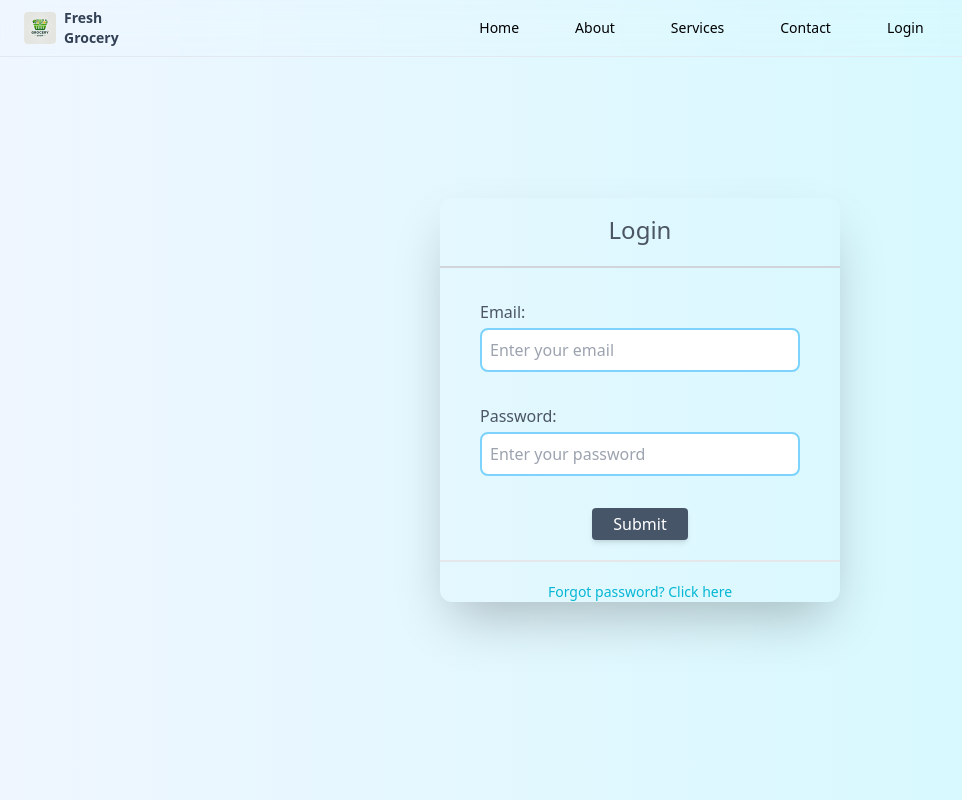
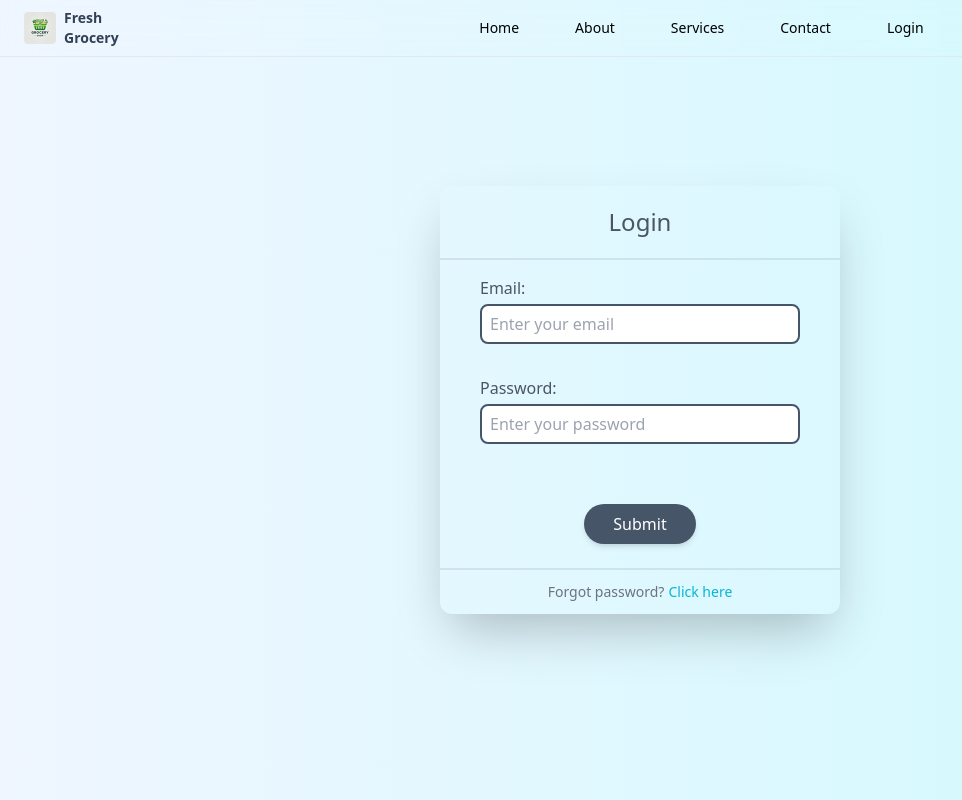
Before and after one commit to CodeWithDipankar/Grocery-Mangement-System, a React (Create React App) app in the folder frontend/: page /login in a window 1280 px wide. Shown: the whole page, without its empty margins (0-962 px from the left). Built offline with nearby package versions, Linux system fonts and the light colour scheme.

Commit message:
forgot password page added

```diff
--- a/frontend/src/App.jsx
+++ b/frontend/src/App.jsx
@@ -1,15 +1,16 @@
 import { BrowserRouter as Router, Routes, Route, Link } from "react-router-dom";
 import Navbar from "./components/navbar";
 import Login from "./components/login";
+import ForgotPassword from "./components/forgotpassword";
 
 function App() {
     return (
-        // <div className="bg-gradient-to-r from-cyan-100 to-blue-100 min-h-screen">
          <div className="min-h-screen bg-gradient-to-r from-blue-50 to-cyan-100">
             <Router>
                 <Navbar />
                 <Routes>
                     <Route path="/login" element={<Login />} />
+                    <Route path="/forgotpassword" element={<ForgotPassword />} />
                     {/* <Route path="/" element={<Home />} />
                     <Route path="/about" element={<About />} />
                     <Route path="/contact" element={<Contact />} /> */}
--- /dev/null
+++ b/frontend/src/components/forgotpassword.jsx
@@ -0,0 +1,34 @@
+export default function ForgotPassword() {
+    return (
+        <div className="flex items-center justify-center min-h-screen ">
+            <div className="space-y-5 rounded-xl bg-transparent bg-opacity-95 shadow-2xl w-auto max-w-md">
+                <div class ="divide-y-2 divide-slate-400/25">
+                    {/* Header */}
+                    <h2 className="py-5 text-2xl font-normal text-center text-gray-600">Forgot Password</h2>
+
+                    {/* Form Fields */}
+                    <div className="space-y-8 px-10 py-6">
+                        <div>
+                            <label htmlFor="Email/Phone" className="block text-gray-600 font-medium mb-1">Email / Phone number:</label>
+                            <input
+                                type="email"
+                                placeholder="Enter your registered email / phone no."
+                                className="w-80 px-2 py-1.5 border-2 border-slate-600 rounded-lg text-gray-700 focus:outline-none focus:ring-2 focus:ring-slate-500 transition duration-200"
+                            />
+                        </div>
+                    </div>
+                </div>
+
+                <div>
+                    <div className="pb-6 flex justify-center">
+                        <button className=" w-36 py-2 rounded-full font-light text-white  bg-slate-600 hover:bg-slate-800 shadow-md transition duration-300 border-slate-950">
+                            Generate OTP
+                        </button>
+                    </div>
+                </div>
+
+
+            </div>
+        </div>
+    );
+}
--- a/frontend/src/components/login.jsx
+++ b/frontend/src/components/login.jsx
@@ -1,46 +1,67 @@
+import { useNavigate } from "react-router-dom";
+
 export default function Login() {
+    const navigate = useNavigate();
+
     return (
-        <div className="flex items-center justify-center min-h-screen bg-">
+        <div className="flex items-center justify-center min-h-screen ">
             <div className="space-y-5 rounded-xl bg-transparent bg-opacity-95 shadow-2xl w-auto max-w-md">
-
-                {/* Header with Divider */}
-                <h2 className="mt-4 text-2xl font-normal text-center text-gray-600">Login</h2>
-                <div className="border-t-2 border-gray-300 "></div>
+                <div className="divide-y-2 divide-slate-400/25">
+                    {/* Header */}
+                    <h2 className="py-5 text-2xl font-normal text-center text-gray-600">
+                        Login
+                    </h2>
 
                     {/* Form Fields */}
-                <div className="space-y-8 px-10 py-3">
+                    <div className="space-y-8 px-10 py-4">
                         <div>
-                        <label htmlFor="Email" className="block text-gray-600 font-medium mb-1">Email:</label>
+                            <label
+                                htmlFor="Email"
+                                className="block text-gray-600 font-medium mb-1"
+                            >
+                                Email:
+                            </label>
                             <input
                                 type="email"
                                 placeholder="Enter your email"
-                            className="w-80 px-2 py-2 border-2 border-sky-300 rounded-lg text-gray-700 focus:outline-none focus:ring-2 focus:ring-cyan-400 transition duration-200"
+                                className="w-80 px-2 py-1.5 border-2 border-slate-600 rounded-lg text-gray-700 focus:outline-none focus:ring-2 focus:ring-slate-500 transition duration-200"
                             />
                         </div>
 
                         <div>
-                        <label htmlFor="Password" className="block text-gray-600 font-medium mb-1">Password:</label>
+                            <label
+                                htmlFor="Password"
+                                className="block text-gray-600 font-medium mb-1"
+                            >
+                                Password:
+                            </label>
                             <input
                                 type="password"
                                 placeholder="Enter your password"
-                            className="w-80 px-2 py-2 border-2 border-sky-300 rounded-lg text-gray-700 focus:outline-none focus:ring-2 focus:ring-cyan-400 transition duration-200"
+                                className="w-80 px-2 py-1.5 border-2 border-slate-600 rounded-lg text-gray-700 focus:outline-none focus:ring-2 focus:ring-slate-700 transition duration-200"
                             />
                         </div>
                     </div>
+                </div>
 
+                <div className="divide-y-2 divide-slate-400/25">
                     {/* Centered Submit Button */}
-                <div className="flex justify-center">
-                    <button className="w-24 py-1 rounded font-light text-white  bg-slate-600 hover:bg-slate-700 shadow-md transition duration-300border border-slate-500 hover:border-slate-400">
+                    <div className="pb-6 flex justify-center">
+                        <button className="mt-6 w-28 py-2 rounded-full font-light text-white bg-slate-600 hover:bg-slate-800 shadow-md transition duration-300 border-slate-950">
                             Submit
                         </button>
                     </div>
 
                     {/* Footer Section with Divider */}
-                <div className="border-t-2 border-gray-200 my-6"></div>
-                <div className="text-center text-sm text-gray-500">
-                    <a href="#" className="text-cyan-500 hover:text-cyan-600 hover:underline transition duration-200">
-                        Forgot password? Click here
-                    </a>
+                    <div className="py-3 text-sm flex text-gray-500 items-center justify-center">
+                        <div>Forgot password?</div>
+                        <div
+                            className="ml-1 text-cyan-500 hover:text-cyan-600 hover:underline transition duration-200 cursor-pointer"
+                            onClick={() => navigate("/forgotpassword")}
+                        >
+                            Click here
+                        </div>
+                    </div>
                 </div>
             </div>
         </div>
```
Lines whose indentation alone changed are shown as unchanged.
